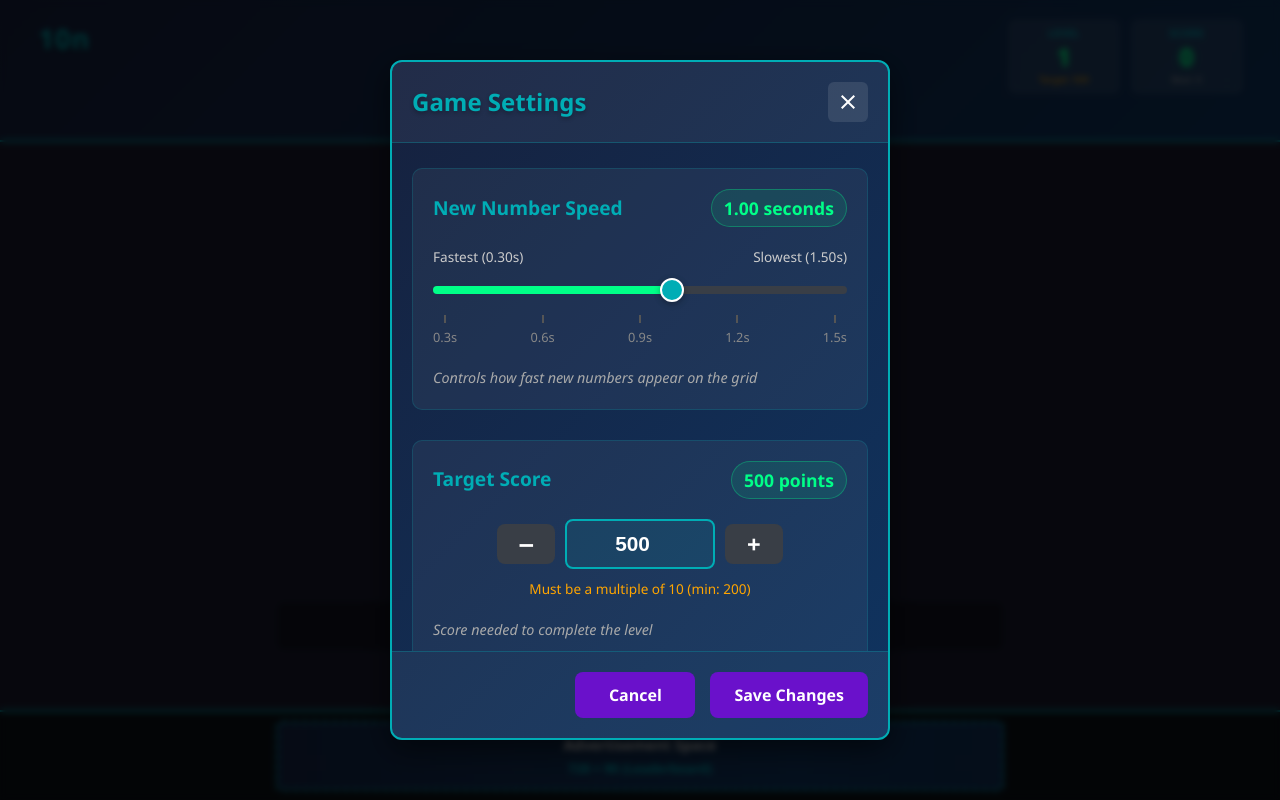
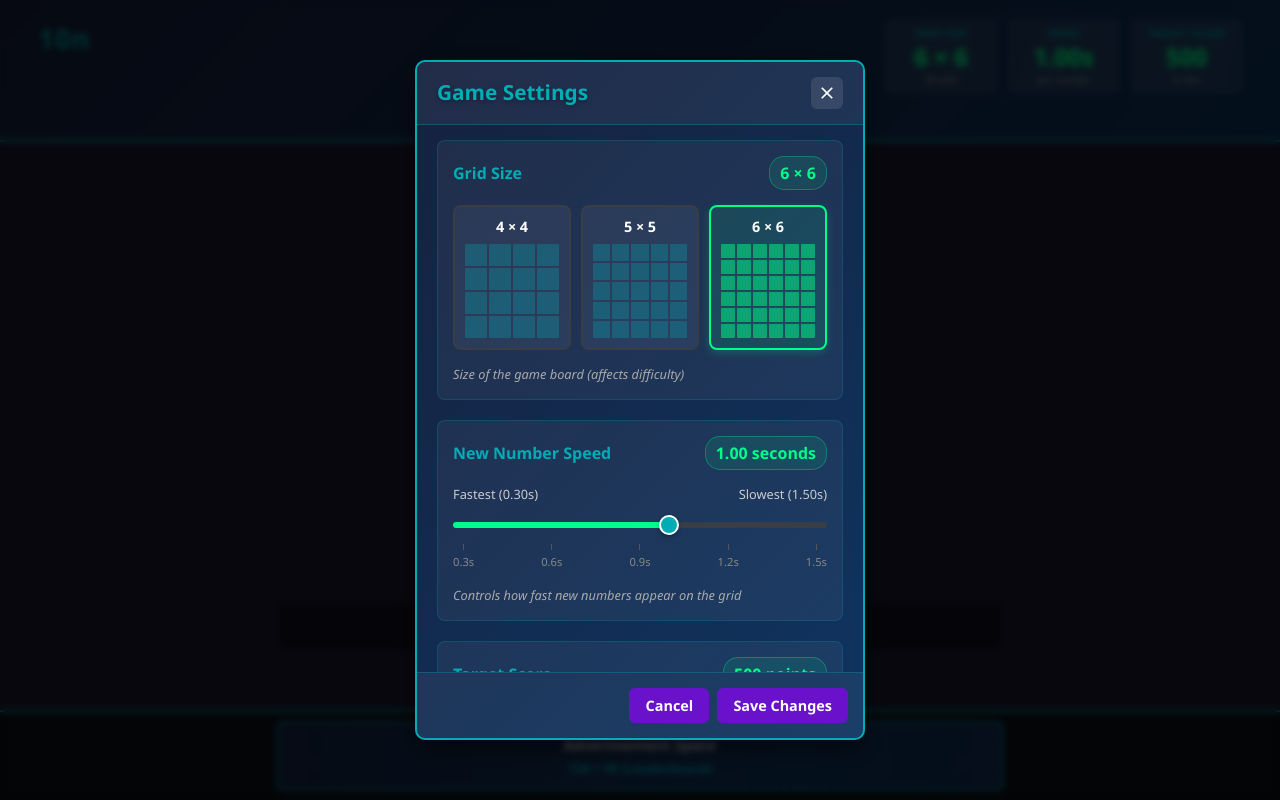
Before and after one commit to Kasinbsl/wherestime-games-10n, a React (Vite) app: page / in a window 1280 px wide. Both pictures are taken after a click on the button 738 px from the left and 102 px from the top of the page. Built offline with nearby package versions, Linux system fonts and the light colour scheme.

Commit message:
before tuning the info panel

```diff
--- a/src/App.css
+++ b/src/App.css
@@ -105,6 +105,54 @@ body {
   text-transform: uppercase;
   letter-spacing: 0.3px;
   white-space: nowrap;
+}
+
+/* Grid size display */
+.grid-size-display {
+  font-size: calc(1.2rem + 0.6vh);
+  font-weight: bold;
+  color: #00ff88;
+  text-shadow: 0 0 6px rgba(0, 255, 136, 0.5);
+  margin: 0.2vh 0;
+  line-height: 1;
+}
+
+.grid-size-text {
+  color: #aaa;
+  font-size: calc(0.5rem + 0.2vh);
+  margin-top: 0.2vh;
+}
+
+/* Speed display */
+.speed-display {
+  font-size: calc(1.2rem + 0.6vh);
+  font-weight: bold;
+  color: #00ff88;
+  text-shadow: 0 0 6px rgba(0, 255, 136, 0.5);
+  margin: 0.2vh 0;
+  line-height: 1;
+}
+
+.speed-text {
+  color: #aaa;
+  font-size: calc(0.5rem + 0.2vh);
+  margin-top: 0.2vh;
+}
+
+/* Target score display */
+.target-score-display {
+  font-size: calc(1.2rem + 0.6vh);
+  font-weight: bold;
+  color: #00ff88;
+  text-shadow: 0 0 6px rgba(0, 255, 136, 0.5);
+  margin: 0.2vh 0;
+  line-height: 1;
+}
+
+.target-text {
+  color: #aaa;
+  font-size: calc(0.5rem + 0.2vh);
+  margin-top: 0.2vh;
 }
 
 .level-display {
--- a/src/App.jsx
+++ b/src/App.jsx
@@ -384,21 +384,37 @@ function App() {
       <header className="game-header" ref={section1Ref}>
         <div className="header-top-row">
           <h1 className="game-title">10n</h1>
+
           <div className="game-info">
             <div className="info-panel">
               <div className="info-content">
-                <span className="info-label">Level</span>
-                <div className="level-display">{currentLevel}</div>
-                <span className="target-score">
-                  Target: {gameSettings.targetScore}
+                <span className="info-label">Grid Size</span>
+                <div className="grid-size-display">
+                  {gameSettings.gridSize} × {gameSettings.gridSize}
+                </div>
+                <span className="grid-size-text">
+                  {gameSettings.gridSize * gameSettings.gridSize} cells
                 </span>
               </div>
             </div>
+
             <div className="info-panel">
               <div className="info-content">
-                <span className="info-label">Score</span>
-                <div className="score-display">{currentScore}</div>
-                <span className="best-score">Best: {bestScore}</span>
+                <span className="info-label">Speed</span>
+                <div className="speed-display">
+                  {(gameSettings.gameSpeed / 1000).toFixed(2)}s
+                </div>
+                <span className="speed-text">per number</span>
+              </div>
+            </div>
+
+            <div className="info-panel">
+              <div className="info-content">
+                <span className="info-label">Target Score</span>
+                <div className="target-score-display">
+                  {gameSettings.targetScore}
+                </div>
+                <span className="target-text">to win</span>
               </div>
             </div>
           </div>
--- a/src/components/SettingsDialog.css
+++ b/src/components/SettingsDialog.css
@@ -1,5 +1,6 @@
 /* src/components/SettingsDialog.css */
-/* Modal Overlay */
+
+/* More compact Modal Overlay */
 .settings-dialog-overlay {
   position: fixed;
   top: 0;
@@ -13,6 +14,7 @@
   z-index: 1000;
   backdrop-filter: blur(3px);
   animation: fadeIn 0.2s ease-out;
+  padding: 10px;
 }
 
 @keyframes fadeIn {
@@ -24,24 +26,24 @@
   }
 }
 
-/* Dialog Container */
+/* More compact Dialog Container */
 .settings-dialog {
   background: linear-gradient(135deg, #16213e 0%, #0f3460 100%);
-  border-radius: 12px;
+  border-radius: 10px;
   border: 2px solid #00adb5;
   width: 90%;
-  max-width: 500px;
+  max-width: 450px; /* Reduced from 500px */
   max-height: 85vh;
   overflow: hidden;
   display: flex;
   flex-direction: column;
-  box-shadow: 0 10px 30px rgba(0, 0, 0, 0.5);
+  box-shadow: 0 8px 25px rgba(0, 0, 0, 0.5);
   animation: slideUp 0.3s ease-out;
 }
 
 @keyframes slideUp {
   from {
-    transform: translateY(20px);
+    transform: translateY(15px);
     opacity: 0;
   }
   to {
@@ -50,19 +52,19 @@
   }
 }
 
-/* Dialog Header */
+/* More compact Dialog Header */
 .settings-dialog-header {
   display: flex;
   justify-content: space-between;
   align-items: center;
-  padding: 20px;
+  padding: 15px 20px; /* Reduced padding */
   border-bottom: 1px solid rgba(0, 173, 181, 0.3);
   background-color: rgba(255, 255, 255, 0.05);
 }
 
 .settings-dialog-title {
   color: #00adb5;
-  font-size: 1.5rem;
+  font-size: 1.3rem; /* Smaller font */
   font-weight: 700;
   margin: 0;
   text-shadow: 0 2px 4px rgba(0, 0, 0, 0.3);
@@ -73,7 +75,7 @@
   border: none;
   color: #fff;
   cursor: pointer;
-  padding: 8px;
+  padding: 6px; /* Smaller padding */
   border-radius: 6px;
   display: flex;
   align-items: center;
@@ -84,131 +86,28 @@
 
 .settings-dialog-close-btn:hover {
   background-color: rgba(255, 255, 255, 0.2);
-  transform: scale(1.1);
+  transform: scale(1.05); /* Smaller scale */
 }
 
 .close-icon {
-  width: 24px;
-  height: 24px;
+  width: 20px; /* Smaller icon */
+  height: 20px;
 }
 
-/* Dialog Content */
+/* More compact Dialog Content */
 .settings-dialog-content {
-  padding: 25px 20px;
+  padding: 15px 20px; /* Reduced padding */
   flex: 1;
   overflow-y: auto;
   color: #eee;
 }
 
-.settings-placeholder {
-  text-align: center;
-  color: #aaa;
-  font-style: italic;
-  padding: 40px 20px;
+/* More compact setting groups */
+.setting-group {
+  margin-bottom: 20px; /* Reduced spacing */
+  padding: 15px; /* Reduced padding */
   background-color: rgba(255, 255, 255, 0.05);
   border-radius: 8px;
-  border: 1px dashed rgba(255, 255, 255, 0.1);
-}
-
-/* Dialog Footer */
-.settings-dialog-footer {
-  display: flex;
-  justify-content: flex-end;
-  gap: 15px;
-  padding: 20px;
-  border-top: 1px solid rgba(0, 173, 181, 0.3);
-  background-color: rgba(255, 255, 255, 0.05);
-}
-
-.settings-btn {
-  padding: 12px 24px;
-  border: none;
-  border-radius: 8px;
-  font-size: 1rem;
-  font-weight: 600;
-  cursor: pointer;
-  transition: all 0.3s ease;
-  min-width: 120px;
-}
-
-.settings-btn-close {
-  background-color: #393e46;
-  color: #fff;
-}
-
-.settings-btn-close:hover {
-  background-color: #4a4f57;
-  transform: translateY(-2px);
-  box-shadow: 0 4px 8px rgba(0, 0, 0, 0.2);
-}
-
-.settings-btn-save {
-  background-color: #00adb5;
-  color: #fff;
-}
-
-.settings-btn-save:hover {
-  background-color: #00ff88;
-  color: #000;
-  transform: translateY(-2px);
-  box-shadow: 0 4px 8px rgba(0, 255, 136, 0.3);
-}
-
-/* Responsive Design */
-@media (max-width: 768px) {
-  .settings-dialog {
-    width: 95%;
-    max-height: 90vh;
-  }
-
-  .settings-dialog-title {
-    font-size: 1.3rem;
-  }
-
-  .settings-btn {
-    padding: 10px 20px;
-    min-width: 100px;
-    font-size: 0.9rem;
-  }
-
-  .settings-dialog-footer {
-    flex-direction: column;
-    gap: 10px;
-  }
-
-  .settings-btn {
-    width: 100%;
-  }
-}
-
-@media (max-width: 480px) {
-  .settings-dialog {
-    width: 98%;
-    border-radius: 8px;
-  }
-
-  .settings-dialog-header {
-    padding: 15px;
-  }
-
-  .settings-dialog-content {
-    padding: 20px 15px;
-  }
-
-  .settings-dialog-footer {
-    padding: 15px;
-  }
-}
-
-/* src/components/SettingsDialog.css */
-/* ... keep all existing styles ... */
-
-/* New styles for settings */
-.setting-group {
-  margin-bottom: 30px;
-  padding: 20px;
-  background-color: rgba(255, 255, 255, 0.05);
-  border-radius: 10px;
   border: 1px solid rgba(0, 173, 181, 0.2);
 }
 
@@ -220,52 +119,53 @@
   display: flex;
   justify-content: space-between;
   align-items: center;
-  margin-bottom: 15px;
+  margin-bottom: 12px; /* Reduced */
 }
 
 .setting-title {
   color: #00adb5;
-  font-size: 1.2rem;
+  font-size: 1rem; /* Smaller */
   font-weight: 600;
   margin: 0;
 }
 
 .setting-value-display {
   color: #00ff88;
-  font-size: 1.1rem;
+  font-size: 1rem; /* Smaller */
   font-weight: 600;
   background-color: rgba(0, 255, 136, 0.1);
-  padding: 5px 12px;
-  border-radius: 20px;
+  padding: 4px 10px; /* Smaller */
+  border-radius: 15px;
   border: 1px solid rgba(0, 255, 136, 0.3);
 }
 
 .setting-description {
   color: #aaa;
-  font-size: 0.9rem;
-  margin-top: 10px;
+  font-size: 0.8rem; /* Smaller */
+  margin-top: 8px;
   font-style: italic;
 }
 
-/* Slider styles */
+/* More compact Slider styles */
 .slider-container {
-  margin: 20px 0;
+  margin: 15px 0; /* Reduced */
 }
 
 .slider-labels {
   display: flex;
   justify-content: space-between;
-  margin-bottom: 8px;
+  margin-bottom: 6px; /* Reduced */
 }
 
 .slider-label {
   color: #ccc;
-  font-size: 0.85rem;
+  font-size: 0.8rem; /* Smaller */
 }
 
-.speed-slider {
+.speed-slider,
+.target-slider {
   width: 100%;
-  height: 8px;
+  height: 6px; /* Thinner */
   -webkit-appearance: none;
   appearance: none;
   background: linear-gradient(
@@ -275,36 +175,38 @@
     #393e46 var(--slider-percent, 50%),
     #393e46 100%
   );
-  border-radius: 4px;
+  border-radius: 3px;
   outline: none;
 }
 
-.speed-slider::-webkit-slider-thumb {
+.speed-slider::-webkit-slider-thumb,
+.target-slider::-webkit-slider-thumb {
   -webkit-appearance: none;
   appearance: none;
-  width: 24px;
-  height: 24px;
+  width: 20px; /* Smaller thumb */
+  height: 20px;
   border-radius: 50%;
   background: #00adb5;
   cursor: pointer;
   border: 2px solid #fff;
-  box-shadow: 0 2px 6px rgba(0, 0, 0, 0.3);
+  box-shadow: 0 2px 4px rgba(0, 0, 0, 0.3);
 }
 
-.speed-slider::-moz-range-thumb {
-  width: 24px;
-  height: 24px;
+.speed-slider::-moz-range-thumb,
+.target-slider::-moz-range-thumb {
+  width: 20px;
+  height: 20px;
   border-radius: 50%;
   background: #00adb5;
   cursor: pointer;
   border: 2px solid #fff;
-  box-shadow: 0 2px 6px rgba(0, 0, 0, 0.3);
+  box-shadow: 0 2px 4px rgba(0, 0, 0, 0.3);
 }
 
 .slider-ticks {
   display: flex;
   justify-content: space-between;
-  margin-top: 15px;
+  margin-top: 10px; /* Reduced */
   position: relative;
 }
 
@@ -316,97 +218,33 @@
 }
 
 .tick-line {
-  width: 2px;
-  height: 8px;
+  width: 1px; /* Thinner */
+  height: 6px; /* Shorter */
   background-color: #555;
-  margin-bottom: 5px;
+  margin-bottom: 4px;
 }
 
 .tick-label {
   color: #888;
-  font-size: 0.8rem;
+  font-size: 0.7rem; /* Smaller */
   white-space: nowrap;
 }
 
-/* Number input styles */
-.number-input-container {
-  margin: 20px 0;
-}
-
-.number-input-wrapper {
-  display: flex;
-  align-items: center;
-  justify-content: center;
-  gap: 10px;
-  margin-bottom: 10px;
-}
-
-.number-input-btn {
-  width: 40px;
-  height: 40px;
-  border: none;
-  border-radius: 8px;
-  background-color: #393e46;
-  color: #fff;
-  font-size: 1.5rem;
-  font-weight: bold;
-  cursor: pointer;
-  display: flex;
-  align-items: center;
-  justify-content: center;
-  transition: all 0.2s ease;
-}
-
-.number-input-btn:hover:not(:disabled) {
-  background-color: #00adb5;
-  transform: scale(1.05);
-}
-
-.number-input-btn:disabled {
-  opacity: 0.3;
-  cursor: not-allowed;
-}
-
-.target-score-input {
-  width: 150px;
-  height: 50px;
-  border: 2px solid #00adb5;
-  border-radius: 8px;
-  background-color: rgba(0, 173, 181, 0.1);
-  color: #fff;
-  font-size: 1.3rem;
-  font-weight: bold;
-  text-align: center;
-  outline: none;
-}
-
-.target-score-input:focus {
-  border-color: #00ff88;
-  box-shadow: 0 0 10px rgba(0, 255, 136, 0.3);
-}
-
-.input-hint {
-  color: #ffa500;
-  font-size: 0.85rem;
-  text-align: center;
-  margin-top: 5px;
-}
-
-/* Grid options */
+/* More compact Grid options */
 .grid-options {
   display: grid;
   grid-template-columns: repeat(3, 1fr);
-  gap: 15px;
-  margin: 20px 0;
+  gap: 10px; /* Reduced gap */
+  margin: 15px 0; /* Reduced */
 }
 
 .grid-option {
   background-color: rgba(255, 255, 255, 0.05);
   border: 2px solid #393e46;
-  border-radius: 10px;
-  padding: 15px;
+  border-radius: 8px;
+  padding: 10px; /* Reduced */
   cursor: pointer;
-  transition: all 0.3s ease;
+  transition: all 0.2s ease; /* Faster transition */
   display: flex;
   flex-direction: column;
   align-items: center;
@@ -414,26 +252,26 @@
 
 .grid-option:hover {
   border-color: #00adb5;
-  transform: translateY(-2px);
+  transform: translateY(-1px); /* Smaller lift */
 }
 
 .grid-option.selected {
   border-color: #00ff88;
   background-color: rgba(0, 255, 136, 0.1);
-  box-shadow: 0 4px 12px rgba(0, 255, 136, 0.2);
+  box-shadow: 0 3px 8px rgba(0, 255, 136, 0.2); /* Smaller shadow */
 }
 
 .grid-option-size {
   color: #fff;
-  font-size: 1.1rem;
+  font-size: 0.9rem; /* Smaller */
   font-weight: bold;
-  margin-bottom: 10px;
+  margin-bottom: 8px;
 }
 
 .grid-option-cells {
   display: grid;
   grid-template-columns: repeat(4, 1fr);
-  gap: 3px;
+  gap: 2px; /* Smaller gap */
   width: 100%;
   aspect-ratio: 1 / 1;
 }
@@ -452,68 +290,150 @@
 
 .grid-cell-preview {
   background-color: rgba(0, 173, 181, 0.3);
-  border-radius: 2px;
+  border-radius: 1px; /* Smaller radius */
 }
 
 .grid-option.selected .grid-cell-preview {
   background-color: rgba(0, 255, 136, 0.5);
 }
 
-/* Responsive Design Updates */
+/* More compact Dialog Footer */
+.settings-dialog-footer {
+  display: flex;
+  justify-content: flex-end;
+  gap: 8px; /* Reduced gap */
+  padding: 15px; /* Reduced padding */
+  border-top: 1px solid rgba(0, 173, 181, 0.3);
+  background-color: rgba(255, 255, 255, 0.05);
+}
+
+.settings-btn {
+  padding: 8px 16px; /* Smaller buttons */
+  border: none;
+  border-radius: 6px;
+  font-size: 0.9rem; /* Smaller font */
+  font-weight: 600;
+  cursor: pointer;
+  transition: all 0.2s ease; /* Faster transition */
+  min-width: 80px; /* Smaller minimum width */
+}
+
+.settings-btn-close {
+  background-color: #393e46;
+  color: #fff;
+}
+
+.settings-btn-close:hover {
+  background-color: #4a4f57;
+  transform: translateY(-1px); /* Smaller lift */
+  box-shadow: 0 3px 6px rgba(0, 0, 0, 0.2); /* Smaller shadow */
+}
+
+.settings-btn-save {
+  background-color: #00adb5;
+  color: #fff;
+}
+
+.settings-btn-save:hover {
+  background-color: #00ff88;
+  color: #000;
+  transform: translateY(-1px); /* Smaller lift */
+  box-shadow: 0 3px 6px rgba(0, 255, 136, 0.3); /* Smaller shadow */
+}
+
+/* More compact Responsive Design */
 @media (max-width: 768px) {
-  .setting-group {
-    padding: 15px;
+  .settings-dialog {
+    width: 95%;
+    max-width: 400px;
+    max-height: 90vh;
   }
 
-  .setting-title {
-    font-size: 1.1rem;
+  .settings-dialog-title {
+    font-size: 1.2rem;
   }
 
-  .setting-value-display {
-    font-size: 1rem;
-    padding: 4px 10px;
+  .settings-btn {
+    padding: 7px 14px;
+    min-width: 70px;
+    font-size: 0.85rem;
   }
 
   .grid-options {
     grid-template-columns: 1fr;
-    gap: 10px;
+    gap: 8px;
   }
 
   .grid-option {
     flex-direction: row;
     justify-content: space-between;
     align-items: center;
-    padding: 12px;
+    padding: 8px;
   }
 
   .grid-option-size {
     margin-bottom: 0;
-    margin-right: 15px;
+    margin-right: 10px;
+    font-size: 0.85rem;
   }
 
   .grid-option-cells {
-    width: 60px;
-    height: 60px;
+    width: 50px; /* Smaller preview */
+    height: 50px;
   }
 }
 
 @media (max-width: 480px) {
+  .settings-dialog {
+    width: 98%;
+    border-radius: 8px;
+    max-width: 350px;
+  }
+
+  .settings-dialog-header {
+    padding: 12px 15px;
+  }
+
+  .settings-dialog-title {
+    font-size: 1.1rem;
+  }
+
+  .close-icon {
+    width: 18px;
+    height: 18px;
+  }
+
+  .settings-dialog-content {
+    padding: 12px 15px;
+  }
+
   .setting-group {
     padding: 12px;
+    margin-bottom: 15px;
   }
 
-  .setting-header {
+  .setting-title {
+    font-size: 0.95rem;
+  }
+
+  .setting-value-display {
+    font-size: 0.9rem;
+    padding: 3px 8px;
+  }
+
+  .settings-dialog-footer {
+    padding: 12px;
     flex-direction: column;
-    align-items: flex-start;
     gap: 8px;
   }
 
-  .setting-value-display {
-    align-self: flex-start;
+  .settings-btn {
+    width: 100%;
+    padding: 9px;
   }
 
   .grid-option-cells {
-    width: 50px;
-    height: 50px;
+    width: 45px;
+    height: 45px;
   }
 }
--- a/src/components/SettingsDialog.jsx
+++ b/src/components/SettingsDialog.jsx
@@ -1,26 +1,29 @@
-// src/components/SettingsDialog.jsx
 import React, { useState, useEffect } from "react";
 import "./SettingsDialog.css";
 
 const SettingsDialog = ({ isOpen, onClose, onSave, initialSettings = {} }) => {
   const [settings, setSettings] = useState({
-    gameSpeed: 1000, // milliseconds between new numbers
-    targetScore: 500, // target score
-    gridSize: 6, // grid size (4, 5, or 6)
+    gridSize: 6,
+    gameSpeed: 1000,
+    targetScore: 500,
   });
 
   // Initialize with provided settings
   useEffect(() => {
     if (isOpen && initialSettings) {
       setSettings({
+        gridSize: initialSettings.gridSize || 6,
         gameSpeed: initialSettings.gameSpeed || 1000,
         targetScore: initialSettings.targetScore || 500,
-        gridSize: initialSettings.gridSize || 6,
       });
     }
   }, [isOpen, initialSettings]);
 
   if (!isOpen) return null;
+
+  const handleGridSizeChange = (size) => {
+    setSettings((prev) => ({ ...prev, gridSize: size }));
+  };
 
   const handleSpeedChange = (e) => {
     const value = parseInt(e.target.value);
@@ -28,15 +31,8 @@ const SettingsDialog = ({ isOpen, onClose, onSave, initialSettings = {} }) => {
   };
 
   const handleTargetScoreChange = (e) => {
-    let value = parseInt(e.target.value);
-    // Ensure it's a multiple of 10
-    if (value < 200) value = 200;
-    value = Math.round(value / 10) * 10; // Round to nearest multiple of 10
+    const value = parseInt(e.target.value);
     setSettings((prev) => ({ ...prev, targetScore: value }));
-  };
-
-  const handleGridSizeChange = (size) => {
-    setSettings((prev) => ({ ...prev, gridSize: size }));
   };
 
   const handleSave = () => {
@@ -48,8 +44,11 @@ const SettingsDialog = ({ isOpen, onClose, onSave, initialSettings = {} }) => {
     return (ms / 1000).toFixed(2);
   };
 
-  // Calculate percentage for slider (300ms to 1500ms)
+  // Calculate percentage for speed slider (300ms to 1500ms)
   const speedPercentage = ((settings.gameSpeed - 300) / (1500 - 300)) * 100;
+
+  // Calculate percentage for target score slider (200 to 10000)
+  const targetPercentage = ((settings.targetScore - 200) / (10000 - 200)) * 100;
 
   return (
     <div className="settings-dialog-overlay" onClick={onClose}>
@@ -64,9 +63,46 @@ const SettingsDialog = ({ isOpen, onClose, onSave, initialSettings = {} }) => {
           </button>
         </div>
 
-        {/* Dialog Content */}
+        {/* Dialog Content - REORDERED as requested */}
         <div className="settings-dialog-content">
-          {/* Game Speed Setting */}
+          {/* 1. Grid Size Setting - FIRST as requested */}
+          <div className="setting-group">
+            <div className="setting-header">
+              <h3 className="setting-title">Grid Size</h3>
+              <div className="setting-value-display">
+                {settings.gridSize} × {settings.gridSize}
+              </div>
+            </div>
+
+            <div className="grid-options">
+              {[4, 5, 6].map((size) => (
+                <button
+                  key={size}
+                  className={`grid-option ${
+                    settings.gridSize === size ? "selected" : ""
+                  }`}
+                  onClick={() => handleGridSizeChange(size)}
+                >
+                  <div className="grid-option-size">
+                    {size} × {size}
+                  </div>
+                  <div className="grid-option-cells">
+                    {Array(size * size)
+                      .fill(0)
+                      .map((_, i) => (
+                        <div key={i} className="grid-cell-preview"></div>
+                      ))}
+                  </div>
+                </button>
+              ))}
+            </div>
+
+            <div className="setting-description">
+              Size of the game board (affects difficulty)
+            </div>
+          </div>
+
+          {/* 2. Game Speed Setting - SECOND as requested */}
           <div className="setting-group">
             <div className="setting-header">
               <h3 className="setting-title">New Number Speed</h3>
@@ -109,7 +145,7 @@ const SettingsDialog = ({ isOpen, onClose, onSave, initialSettings = {} }) => {
             </div>
           </div>
 
-          {/* Target Score Setting */}
+          {/* 3. Target Score Setting - THIRD as requested with slider */}
           <div className="setting-group">
             <div className="setting-header">
               <h3 className="setting-title">Target Score</h3>
@@ -118,83 +154,37 @@ const SettingsDialog = ({ isOpen, onClose, onSave, initialSettings = {} }) => {
               </div>
             </div>
 
-            <div className="number-input-container">
-              <div className="number-input-wrapper">
-                <button
-                  className="number-input-btn minus-btn"
-                  onClick={() => {
-                    const newValue = Math.max(200, settings.targetScore - 10);
-                    setSettings((prev) => ({ ...prev, targetScore: newValue }));
-                  }}
-                  disabled={settings.targetScore <= 200}
-                >
-                  −
-                </button>
+            <div className="slider-container">
+              <div className="slider-labels">
+                <span className="slider-label">Easy (200)</span>
+                <span className="slider-label">Hard (10,000)</span>
+              </div>
 
               <input
-                  type="number"
+                type="range"
                 min="200"
-                  step="10"
+                max="10000"
+                step="100"
                 value={settings.targetScore}
                 onChange={handleTargetScoreChange}
-                  className="target-score-input"
+                className="target-slider"
+                style={{ "--slider-percent": `${targetPercentage}%` }}
               />
 
-                <button
-                  className="number-input-btn plus-btn"
-                  onClick={() => {
-                    const newValue = settings.targetScore + 10;
-                    setSettings((prev) => ({ ...prev, targetScore: newValue }));
-                  }}
-                >
-                  +
-                </button>
+              <div className="slider-ticks">
+                {[200, 2600, 5000, 7400, 10000].map((tick) => (
+                  <div key={tick} className="slider-tick">
+                    <div className="tick-line"></div>
+                    <span className="tick-label">
+                      {tick >= 1000 ? `${tick / 1000}k` : tick}
+                    </span>
                   </div>
-
-              <div className="input-hint">
-                Must be a multiple of 10 (min: 200)
+                ))}
               </div>
             </div>
 
             <div className="setting-description">
               Score needed to complete the level
-            </div>
-          </div>
-
-          {/* Grid Size Setting */}
-          <div className="setting-group">
-            <div className="setting-header">
-              <h3 className="setting-title">Grid Size</h3>
-              <div className="setting-value-display">
-                {settings.gridSize} × {settings.gridSize}
-              </div>
-            </div>
-
-            <div className="grid-options">
-              {[4, 5, 6].map((size) => (
-                <button
-                  key={size}
-                  className={`grid-option ${
-                    settings.gridSize === size ? "selected" : ""
-                  }`}
-                  onClick={() => handleGridSizeChange(size)}
-                >
-                  <div className="grid-option-size">
-                    {size} × {size}
-                  </div>
-                  <div className="grid-option-cells">
-                    {Array(size * size)
-                      .fill(0)
-                      .map((_, i) => (
-                        <div key={i} className="grid-cell-preview"></div>
-                      ))}
-                  </div>
-                </button>
-              ))}
-            </div>
-
-            <div className="setting-description">
-              Size of the game board (affects difficulty)
             </div>
           </div>
         </div>
```
Lines whose indentation alone changed are shown as unchanged.
